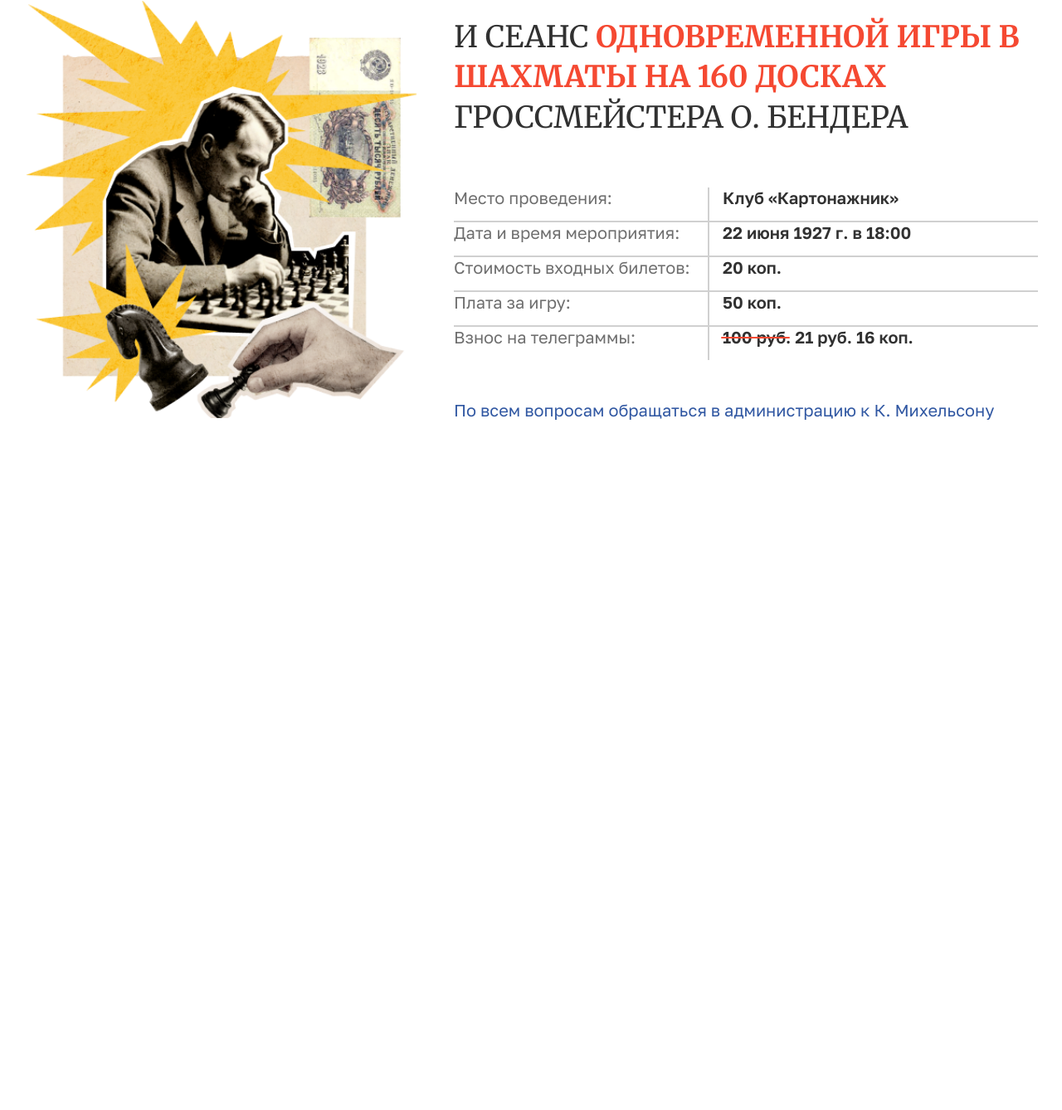
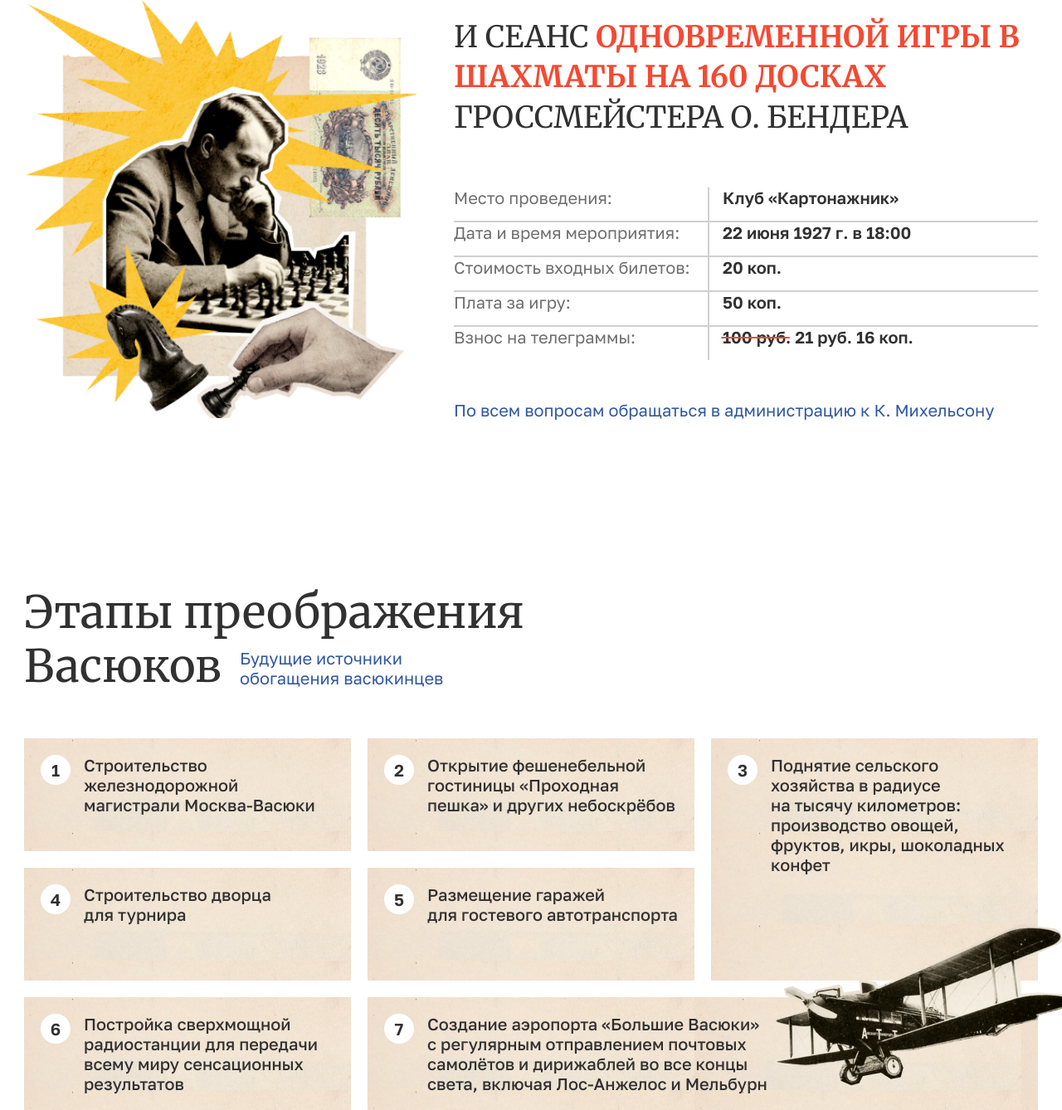
Before and after one commit to fadesyphe/tz-yandex, a plain HTML site: page index.html in a window 1280 px wide. Shown: the part 1035-2373 px from the top of the page at 83% size. Before the commit the page ends 1541 px from the top, so only its background shows below. Drawn offline with Linux system fonts and the light colour scheme.

Commit message:
Создана desktop секция 'этапы преображения васюков'

```diff
--- a/index.html
+++ b/index.html
@@ -107,6 +107,62 @@
 				</div>
 			</div>
 		</section>
+		<!-- /announcement -->
+
+		<section class="section section--stage">
+			<div class="container">
+				<div class="stage-inner">
+					<h2 class="section-title">Этапы преображения Васюков</span>
+					</h2>
+					<div class="stage-wrapper">
+						<div class="stage-item">
+							<div class="stage-number">1</div>
+							<p class="stage-description">Строительство железнодорожной магистрали Москва-Васюки</p>
+						</div>
+						<div class="stage-item">
+							<div class="stage-number">2</div>
+							<p class="stage-description">Открытие фешенебельной гостиницы «Проходная пешка» и других небоскрёбов</p>
+						</div>
+						<div class="stage-item">
+							<div class="stage-number">3</div>
+							<p class="stage-description">Поднятие сельского хозяйства в радиусе на тысячу километров: производство
+								овощей, фруктов, икры, шоколадных конфет</p>
+						</div>
+						<div class="stage-item">
+							<div class="stage-number">4</div>
+							<p class="stage-description">Строительство дворца для турнира</p>
+						</div>
+						<div class="stage-item">
+							<div class="stage-number">5</div>
+							<p class="stage-description">Размещение гаражей для гостевого автотранспорта</p>
+						</div>
+						<div class="stage-item">
+							<div class="stage-number">6</div>
+							<p class="stage-description">Постройка сверхмощной радиостанции для передачи всему миру сенсационных
+								результатов</p>
+						</div>
+						<div class="stage-item">
+							<div class="stage-number">7</div>
+							<p class="stage-description">Создание аэропорта «Большие Васюки» с регулярным отправлением почтовых
+								самолётов и дирижаблей во все концы света,
+								включая Лос-Анжелос и Мельбурн</p>
+						</div>
+					</div>
+					<img src="./images/airplane.png" alt="аэроплан" class="stage-image">
+				</div>
+			</div>
+		</section>
+
+		<!-- /STAGE section -->
+
+
+		<section class="section section--members">
+			<div class="container">
+				<div class="members-inner">
+
+				</div>
+			</div>
+		</section>
 	</main>
 </body>
 
--- a/styles/main.css
+++ b/styles/main.css
@@ -30,6 +30,34 @@ a {
 }
 
 
+/* BASE */
+.section {
+
+}
+.section-title {
+	font-family: "Merriweather", sans-serif;
+	font-weight: 400;
+	font-size: 54px;
+	line-height: 1.2;
+}
+.running-line {
+	color: #FFF;
+	font-family: "Merriweather";
+	font-size: 22px;
+	line-height: 1.1;
+	text-transform: uppercase;
+	padding: 18px 0;
+	display: flex;
+	align-items: center;
+}
+.running-line span {
+	display: inline-block;
+	border-radius: 50%;
+	background-color: #FFF;
+	width: 6px;
+	height: 6px;
+	margin: 0 12px 7px;
+}
 /* HEADER */
 .header {
 	background: url("../images/header-bg.jpg") no-repeat;
@@ -105,24 +133,7 @@ a {
 	color: #1F1F1F;
 }
 
-.running-line {
-	color: #FFF;
-	font-family: "Merriweather";
-	font-size: 22px;
-	line-height: 1.1;
-	text-transform: uppercase;
-	padding: 18px 0;
-	display: flex;
-	align-items: center;
-}
-.running-line span {
-	display: inline-block;
-	border-radius: 50%;
-	background-color: #FFF;
-	width: 6px;
-	height: 6px;
-	margin: 0 12px 7px;
-}
+
 
 
 /* announcement */
@@ -143,7 +154,7 @@ a {
 	border-radius: 100%;
 }
 .announcement-text {
-	font-family: "Merriweather";
+	font-family: "Merriweather", sans-serif;
 	font-size: 36px;
 	line-height: 1.35;
 	text-transform: uppercase;
@@ -210,3 +221,76 @@ a {
 	line-height: 1.2;
 	margin-top: 48px;
 }
+
+
+/* STAGE */
+
+.section--stage {
+	margin-top: 200px;
+}
+.stage-inner {
+	position: relative;
+}
+.stage-inner .section-title {
+	max-width: 806px;
+	position: relative;
+}
+.stage-inner .section-title::after {
+	content: "Будущие источники обогащения васюкинцев";
+	position: absolute;
+	z-index: 5;
+	top: 75px;
+	left: 260px;
+	display: flex;
+	width: 100%;
+	max-width: 280px;
+	font-family: "Golos Text", sans-serif;
+	font-size: 20px;
+	color: #3057A2;
+}
+.stage-wrapper {
+	margin-top: 54px;
+	display: grid;
+	grid-template-columns: repeat(3, 1fr);
+	grid-template-rows: repeat(3, 1fr);
+	gap: 20px;
+}
+.stage-item {
+	background: url("../images/text-bg.png");
+	display: flex;
+	gap: 16px;
+	padding: 20px;
+	font-size: 20px;
+	line-height: 1.2;
+}
+.stage-item:nth-child(3) {
+	grid-row: 1 / 3;
+	grid-column: 3 / 4;
+}
+.stage-item:last-child {
+	grid-column: 2 / 4;
+}
+.stage-number {
+	width: 36px;
+	height: 36px;
+	display: flex;
+	justify-content: center;
+	align-items: center;
+	background-color: #FFF;
+	font-weight: 600;
+	line-height: 1.2;
+	border-radius: 50%;
+}
+.stage-description {
+	max-width: 302px;
+	font-weight: 500;
+}
+.stage-item:last-child .stage-description {
+	max-width: 446px;
+}
+.stage-image {
+	position: absolute;
+	z-index: 5;
+	right: -62px;
+	bottom: 2px;
+}
```
Also changed, not shown: images/airplane.png (added), images/text-bg.png (added).
